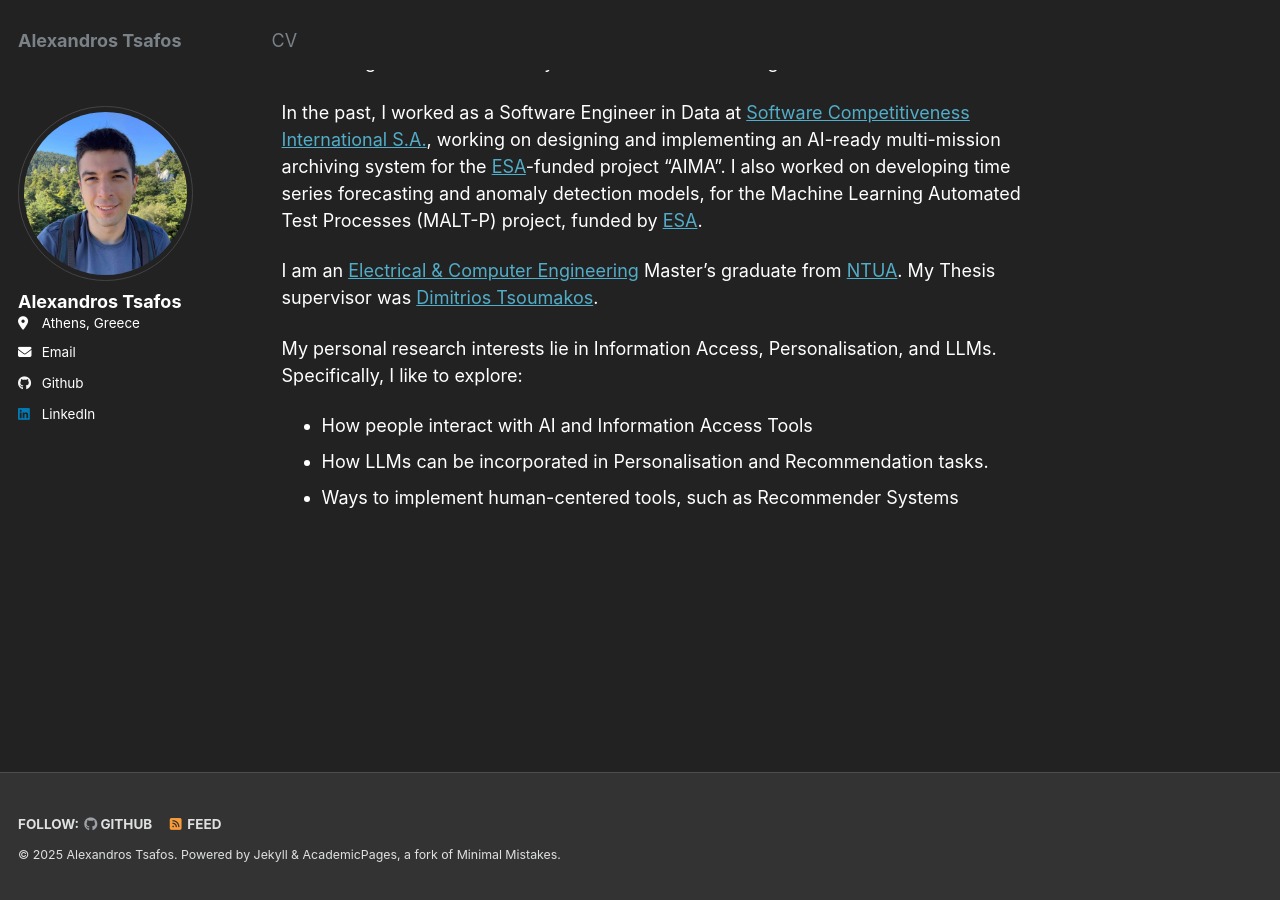
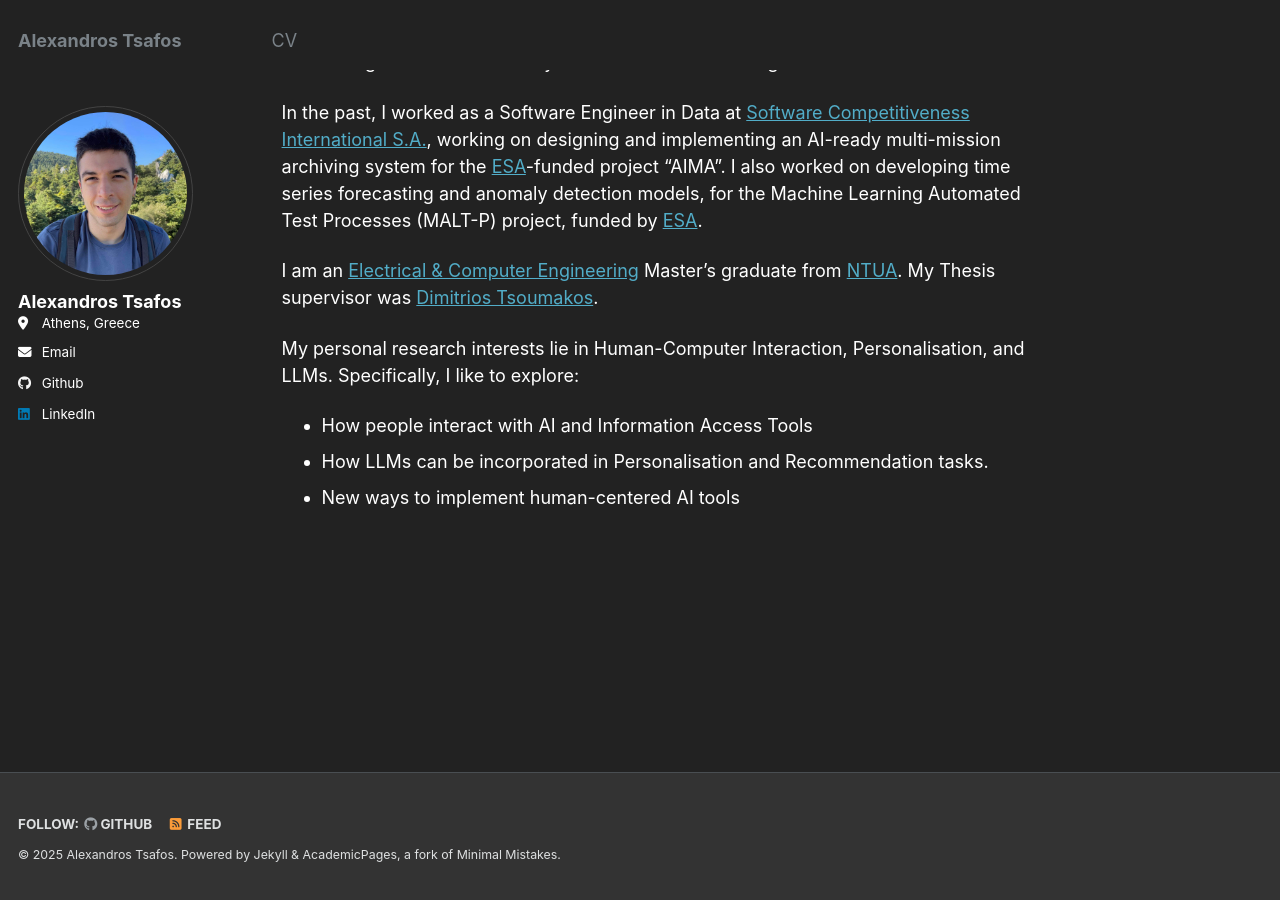
Before and after one commit to alextsaf/alextsaf.github.io, a Jekyll site: the page built from _pages/about.md, in a window 1280 px wide and 900 px high, scrolled down 548 px. Built offline with Jekyll 4.4.1, drawn with Linux system fonts in a browser that asks for light colours.

Commit message:
Update about.md

```diff
--- a/_pages/about.md
+++ b/_pages/about.md
@@ -22,10 +22,10 @@ In the past, I worked as a Software Engineer in Data at [Software Competitivenes
 
 I am an [Electrical & Computer Engineering][1] Master's graduate from [NTUA][2]. My Thesis supervisor was [Dimitrios Tsoumakos][5].
 
-My personal research interests lie in Information Access, Personalisation, and LLMs. Specifically, I like to explore:
+My personal research interests lie in Human-Computer Interaction, Personalisation, and LLMs. Specifically, I like to explore:
 - How people interact with AI and Information Access Tools
 - How LLMs can be incorporated in Personalisation and Recommendation tasks.
-- Ways to implement human-centered tools, such as Recommender Systems
+- New ways to implement human-centered AI tools
 
 
 [1]: https://www.ece.ntua.gr
```
